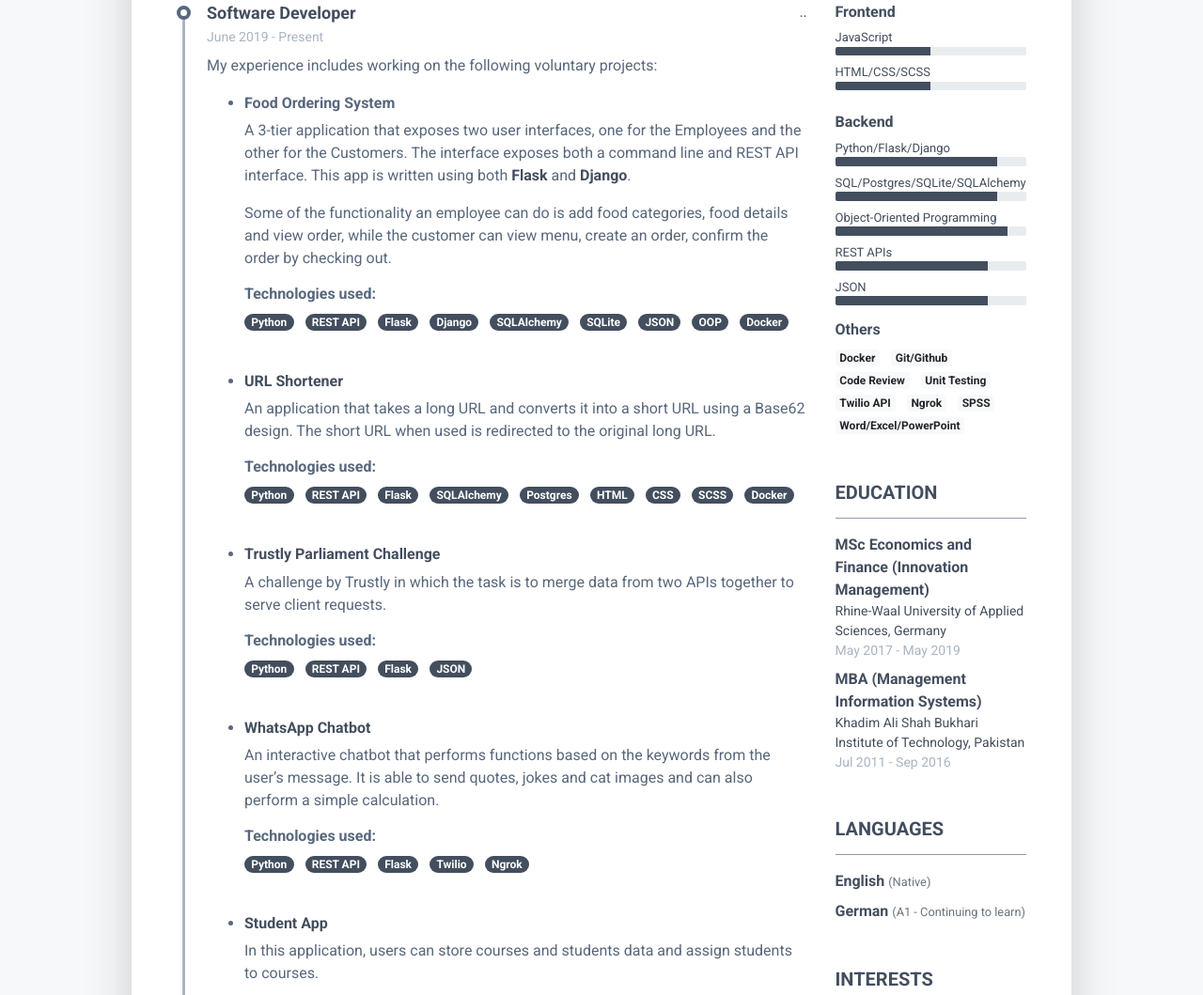
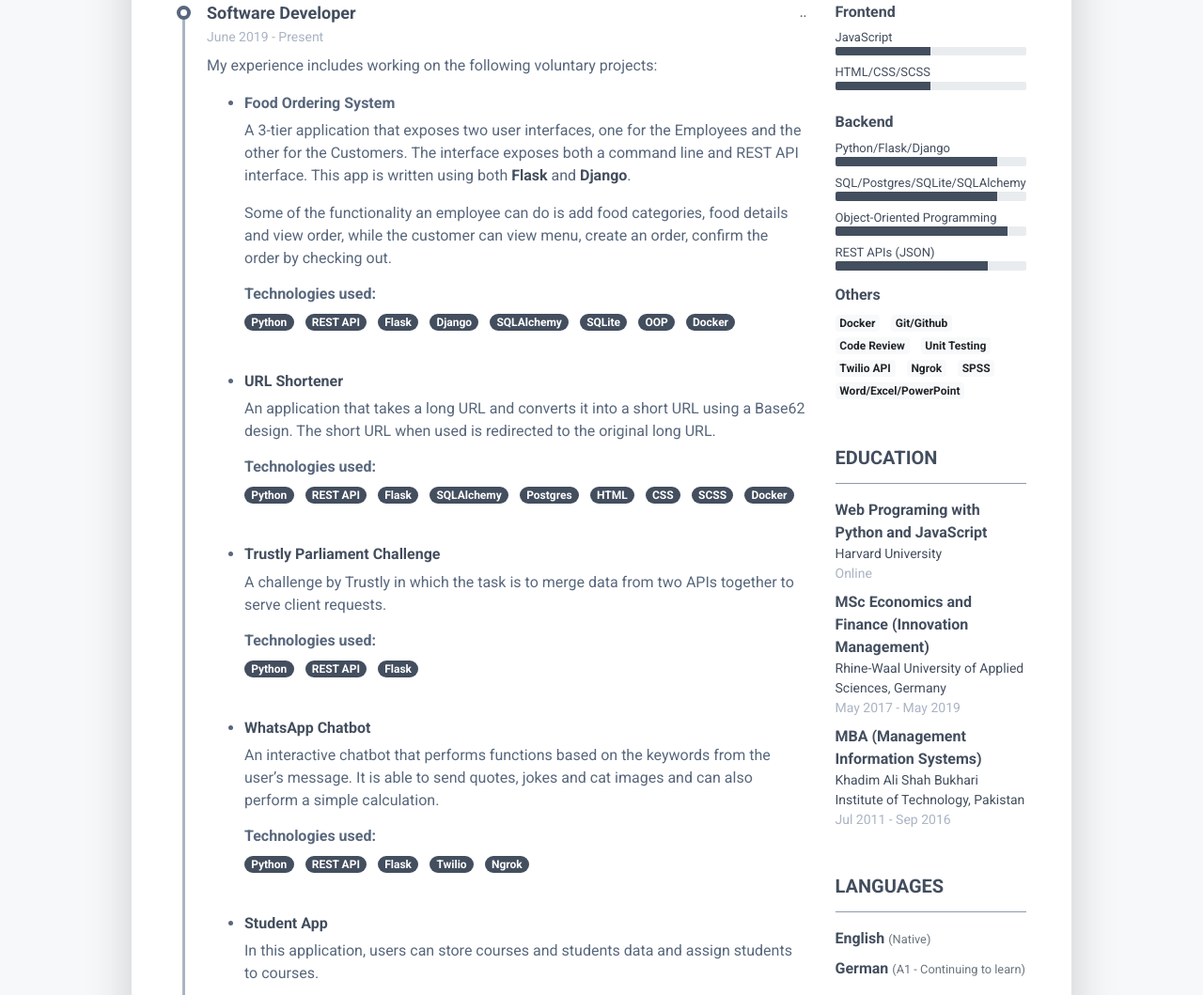
Before and after one commit to StephenDsouza90/cv, a plain HTML site: page index.html in a window 1280 px wide. Shown: the part 743-1802 px from the top of the page at 94% size. Drawn offline with Linux system fonts and the light colour scheme.

Commit message:
Updated skills

```diff
--- a/index.html
+++ b/index.html
@@ -157,9 +157,6 @@
                                                                     class="badge badge-primary badge-pill">SQLite</span>
                                                             </li>
                                                             <li class="list-inline-item"><span
-                                                                class="badge badge-primary badge-pill">JSON</span>
-                                                            </li>
-                                                            <li class="list-inline-item"><span
                                                                 class="badge badge-primary badge-pill">OOP</span>
                                                             </li>
                                                             <li class="list-inline-item"><span
@@ -247,9 +244,6 @@
                                                             </li>
                                                             <li class="list-inline-item"><span
                                                                     class="badge badge-primary badge-pill">Flask</span>
-                                                            </li>
-                                                            <li class="list-inline-item"><span
-                                                                    class="badge badge-primary badge-pill">JSON</span>
                                                             </li>
                                                         </ul>
                                                         <p></br></p>
@@ -530,15 +524,7 @@
                                             </div>
                                         </li>
                                         <li class="mb-2">
-                                            <div class="resume-skill-name">REST APIs</div>
-                                            <div class="progress resume-progress">
-                                                <div class="progress-bar theme-progress-bar-dark" role="progressbar"
-                                                    style="width: 80%" aria-valuenow="25" aria-valuemin="0"
-                                                    aria-valuemax="100"></div>
-                                            </div>
-                                        </li>
-                                        <li class="mb-2">
-                                            <div class="resume-skill-name">JSON</div>
+                                            <div class="resume-skill-name">REST APIs (JSON)</div>
                                             <div class="progress resume-progress">
                                                 <div class="progress-bar theme-progress-bar-dark" role="progressbar"
                                                     style="width: 80%" aria-valuenow="25" aria-valuemin="0"
@@ -572,6 +558,14 @@
                             <h2 class="resume-section-title text-uppercase font-weight-bold pb-3 mb-3">Education</h2>
                             <div class="resume-section-content">
                                 <ul class="list-unstyled">
+                                    <li class="mb-2">
+                                        <div class="resume-degree font-weight-bold">Web Programing with Python
+                                            and JavaScript</div>
+                                        <div class="resume-degree-org"><a
+                                            href="https://online-learning.harvard.edu/course/cs50s-web-programming-python-and-javascript">
+                                            Harvard University</a></div>
+                                        <div class="resume-degree-time">Online</div>
+                                    </li>
                                     <li class="mb-2">
                                         <div class="resume-degree font-weight-bold">MSc Economics and Finance
                                             (Innovation Management)</div>
```
